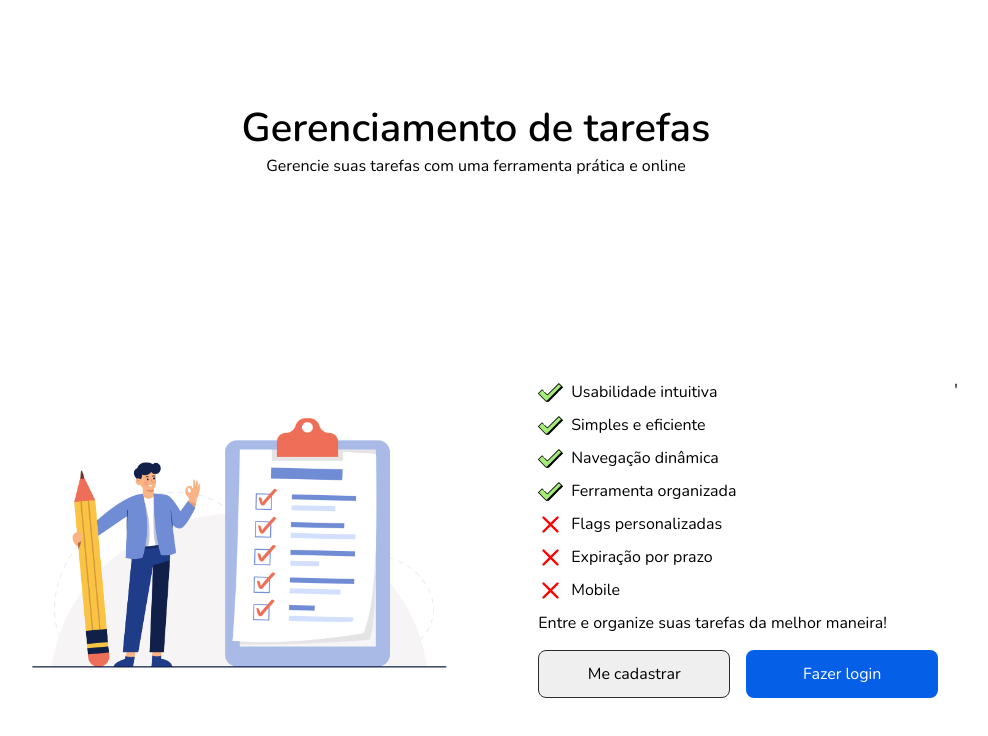
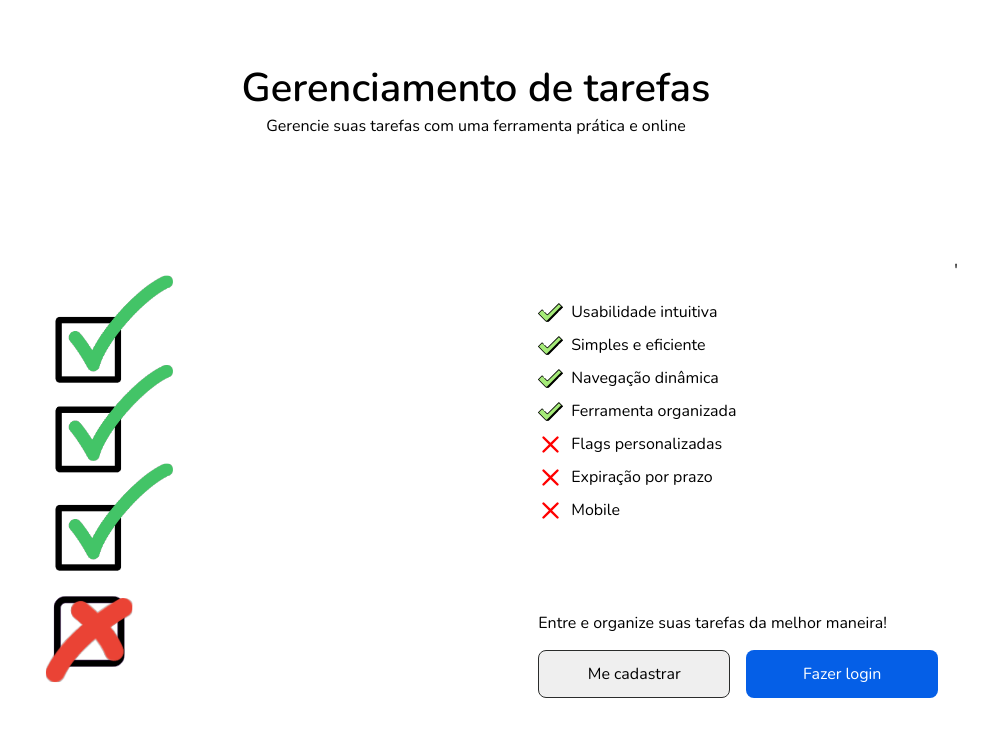
Before and after one commit to fabioVitorTavares/Takss, a React (Vite) app in the folder Tasks/: page / in a window 1280 px wide. Shown: the top 736 px of the page, without its empty margins (164-1152 px from the left). Built offline with nearby package versions, Linux system fonts and the light colour scheme.

Commit message:
commit 251220222100

```diff
--- a/Tasks/src/Components/Home/index.tsx
+++ b/Tasks/src/Components/Home/index.tsx
@@ -1,6 +1,7 @@
 import './style.css'
 import { useNavigate } from 'react-router-dom'
 import checklistImg from './checklist.jpg'
+import imgHome from './imgHome.svg'
 
 export function Home() {
 
@@ -96,7 +97,7 @@ export function Home() {
         <section className='leftSection'>
           <img
             className='checklistImg'
-            src={checklistImg}
+            src={imgHome}
             alt='checklist'
           />
         </section>
```
Also changed, not shown: Tasks/src/Components/Home/check.svg (added), Tasks/src/Components/Home/imgHome.svg (added).
